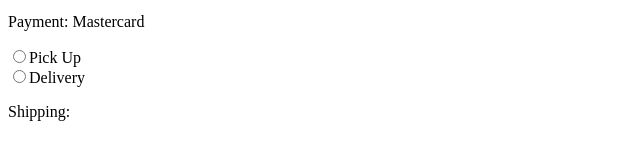
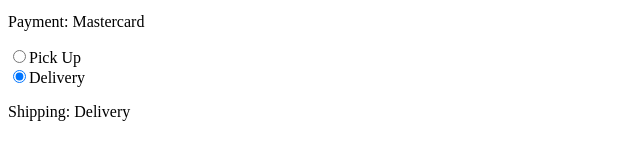
Before and after one commit to marykhodaparast/second_ReactJs, a React (Vite) app in the folder vite-project/: page / in a window 1280 px wide. Shown: the part 262-422 px from the top of the page, without its empty margins (0-640 px from the left). Built offline with nearby package versions, Linux system fonts and the light colour scheme.

Commit message:
change default option

```diff
--- a/vite-project/src/MyComponent.jsx
+++ b/vite-project/src/MyComponent.jsx
@@ -4,7 +4,7 @@ function MyComponent() {
   const [quantity, setQuantity] = useState(1);
   const [comment,setComment] = useState();
   const [payment, setPayment] = useState("Mastercard");
-  const [shipping, setShipping] = useState("");
+  const [shipping, setShipping] = useState("Delivery");
 
   function handleNameChange(event){
     setName(event.target.value);
```
